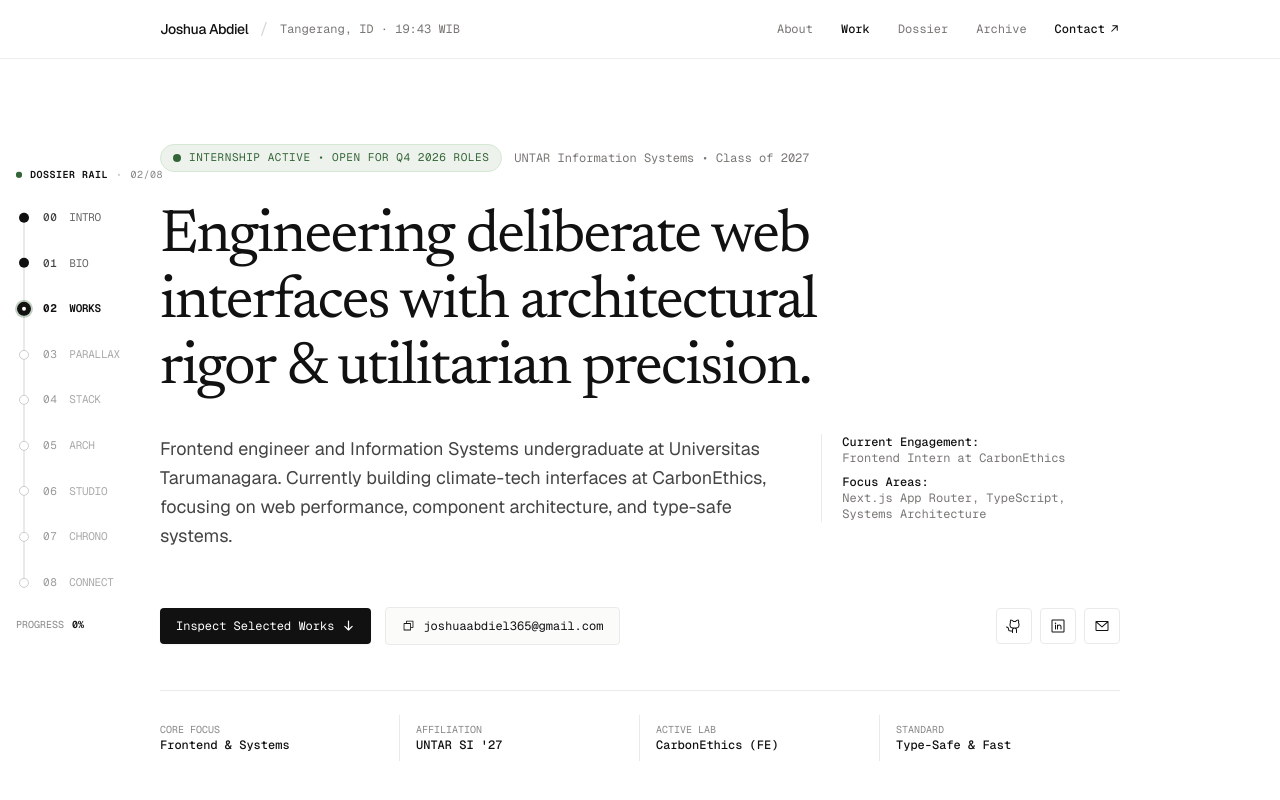
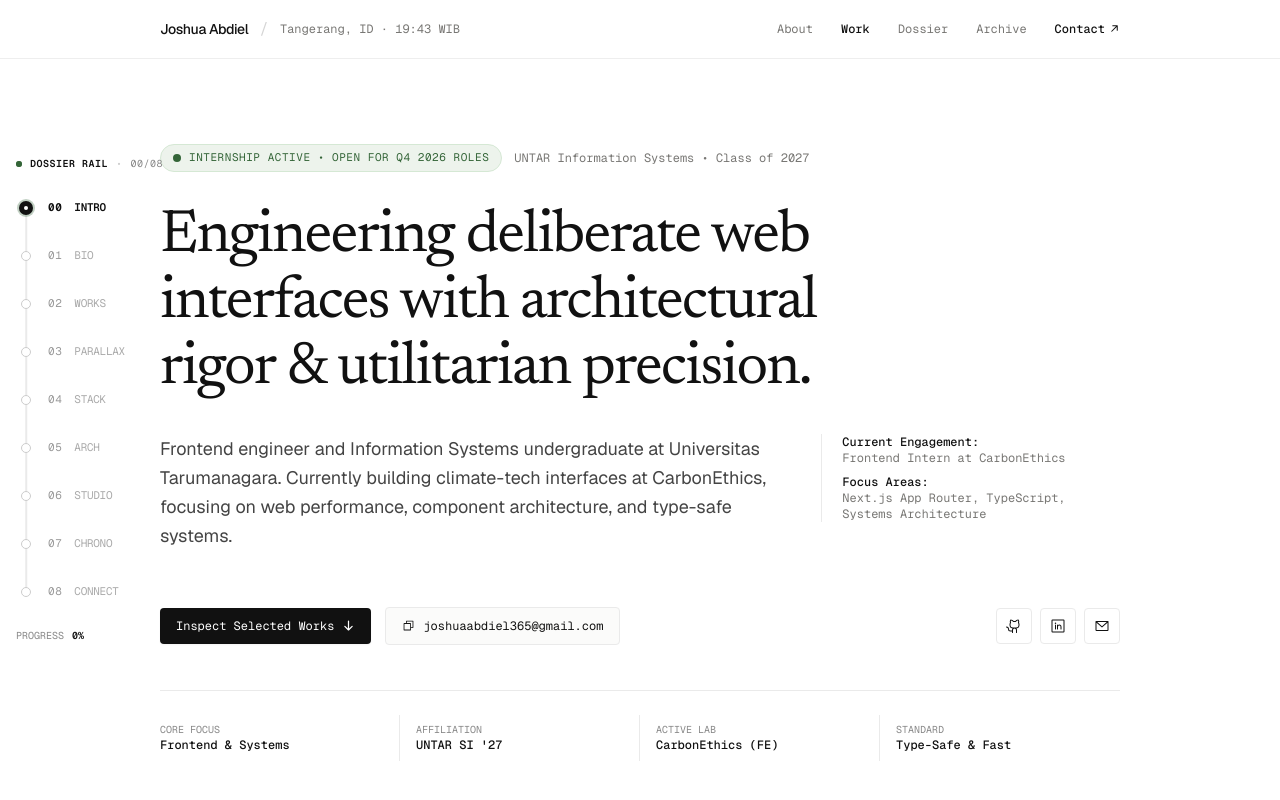
Before and after one commit to SwithinHalee/Portofolio-Joshua, a Next.js app: page / in a window 1280 px wide. Shown: the top 800 px of the page. Built offline with nearby package versions, Linux system fonts and the light colour scheme.

Commit message:
fix(milestone): synchronize dynamic fill line with exact dot centers and section positions

```diff
--- a/src/components/scroll-milestone.tsx
+++ b/src/components/scroll-milestone.tsx
@@ -1,6 +1,6 @@
 "use client";
 
-import { useEffect, useState, useMemo } from "react";
+import { useEffect, useState, useRef, useCallback } from "react";
 import { motion } from "framer-motion";
 
 interface MilestoneItem {
@@ -24,51 +24,127 @@ const MILESTONES: MilestoneItem[] = [
 
 export function ScrollMilestone() {
   const [activeId, setActiveId] = useState<string>("hero");
-  const [scrollProgress, setScrollProgress] = useState<number>(0);
+  const [milestoneProgress, setMilestoneProgress] = useState<number>(0);
   const [hoveredId, setHoveredId] = useState<string | null>(null);
+  const [trackMetrics, setTrackMetrics] = useState<{ top: number; height: number }>({
+    top: 10,
+    height: 320,
+  });
 
+  const listRef = useRef<HTMLDivElement>(null);
+  const dotRefs = useRef<(HTMLDivElement | null)[]>([]);
+
+  // Measure exact vertical centers of first and last dot
+  const updateTrackMetrics = useCallback(() => {
+    if (!listRef.current) return;
+    const firstDot = dotRefs.current[0];
+    const lastDot = dotRefs.current[MILESTONES.length - 1];
+
+    if (firstDot && lastDot) {
+      const listRect = listRef.current.getBoundingClientRect();
+      const firstRect = firstDot.getBoundingClientRect();
+      const lastRect = lastDot.getBoundingClientRect();
+
+      // Exact center Y relative to listRef container
+      const top = firstRect.top + firstRect.height / 2 - listRect.top;
+      const bottom = lastRect.top + lastRect.height / 2 - listRect.top;
+      const height = Math.max(bottom - top, 0);
+
+      setTrackMetrics({ top, height });
+    }
+  }, []);
+
+  useEffect(() => {
+    updateTrackMetrics();
+    window.addEventListener("resize", updateTrackMetrics);
+    return () => window.removeEventListener("resize", updateTrackMetrics);
+  }, [updateTrackMetrics]);
+
+  // Section-synchronized scroll tracking
   useEffect(() => {
     let ticking = false;
 
-    function onScroll() {
+    function handleScroll() {
       if (!ticking) {
         window.requestAnimationFrame(() => {
-          // Calculate overall scroll progress (0 to 1)
-          const docHeight = document.documentElement.scrollHeight - window.innerHeight;
-          const currentScroll = window.scrollY;
-          const progress = docHeight > 0 ? Math.min(Math.max(currentScroll / docHeight, 0), 1) : 0;
-          setScrollProgress(progress);
+          const scrollY = window.scrollY;
+          const viewportH = window.innerHeight;
+          const totalDocH = document.documentElement.scrollHeight;
+          const maxScroll = totalDocH - viewportH;
 
-          // Find current active section
-          const scrollPos = currentScroll + window.innerHeight * 0.35;
-          let current = MILESTONES[0].id;
+          // 1. If at top edge, snap to start
+          if (scrollY <= 15) {
+            setActiveId(MILESTONES[0].id);
+            setMilestoneProgress(0);
+            ticking = false;
+            return;
+          }
 
-          for (const item of MILESTONES) {
-            const el = document.getElementById(item.id);
+          // 2. If at bottom edge of document, snap to end
+          if (scrollY + viewportH >= totalDocH - 25) {
+            setActiveId(MILESTONES[MILESTONES.length - 1].id);
+            setMilestoneProgress(1);
+            ticking = false;
+            return;
+          }
+
+          // 3. Compute absolute top position of each section
+          const sectionTops: number[] = [];
+          for (let i = 0; i < MILESTONES.length; i++) {
+            const el = document.getElementById(MILESTONES[i].id);
             if (el) {
-              const top = el.offsetTop;
-              if (scrollPos >= top) {
-                current = item.id;
-              }
+              const rect = el.getBoundingClientRect();
+              sectionTops[i] = rect.top + scrollY;
+            } else {
+              sectionTops[i] = (i / (MILESTONES.length - 1)) * maxScroll;
             }
           }
-          setActiveId(current);
+
+          // Dynamic detection threshold (middle/upper portion of screen)
+          const threshold = viewportH * 0.32;
+          const probeY = scrollY + threshold;
+
+          // Find which section is currently active
+          let currentIdx = 0;
+          for (let i = 0; i < sectionTops.length; i++) {
+            if (probeY >= sectionTops[i]) {
+              currentIdx = i;
+            }
+          }
+
+          setActiveId(MILESTONES[currentIdx].id);
+
+          // Interpolate progress smoothly between current section and next section
+          const numSegments = MILESTONES.length - 1;
+          if (currentIdx >= numSegments) {
+            setMilestoneProgress(1);
+          } else {
+            const startY = sectionTops[currentIdx];
+            const endY = sectionTops[currentIdx + 1] || startY + 400;
+            const segmentDist = Math.max(endY - startY, 1);
+            const localProgress = Math.min(
+              Math.max((probeY - startY) / segmentDist, 0),
+              1
+            );
+
+            const calculatedProgress = (currentIdx + localProgress) / numSegments;
+            setMilestoneProgress(Math.min(Math.max(calculatedProgress, 0), 1));
+          }
+
           ticking = false;
         });
         ticking = true;
       }
     }
 
-    window.addEventListener("scroll", onScroll, { passive: true });
-    onScroll();
+    window.addEventListener("scroll", handleScroll, { passive: true });
+    handleScroll();
 
-    return () => window.removeEventListener("scroll", onScroll);
+    return () => window.removeEventListener("scroll", handleScroll);
   }, []);
 
-  const activeIndex = useMemo(() => {
-    const idx = MILESTONES.findIndex((m) => m.id === activeId);
-    return idx === -1 ? 0 : idx;
-  }, [activeId]);
+  const activeIndex = MILESTONES.findIndex((m) => m.id === activeId);
+  const currentIdx = activeIndex === -1 ? 0 : activeIndex;
 
   const scrollTo = (id: string) => {
     const el = document.getElementById(id);
@@ -77,11 +153,11 @@ export function ScrollMilestone() {
     }
   };
 
-  const percentage = Math.round(scrollProgress * 100);
+  const percentage = Math.round(milestoneProgress * 100);
 
   return (
     <>
-      {/* 1. Desktop & Widescreen Milestone Rail (Borderless & Container-free) */}
+      {/* 1. Desktop & Widescreen Milestone Rail (Borderless, Pure Architectural Track) */}
       <nav
         aria-label="Document Section Milestones"
         className="fixed left-4 2xl:left-8 top-1/2 -translate-y-1/2 z-40 hidden xl:flex flex-col items-start select-none py-2"
@@ -96,29 +172,37 @@ export function ScrollMilestone() {
             <span className="font-semibold text-[#111111]">DOSSIER RAIL</span>
             <span className="text-[#CCCCCC]">•</span>
             <span className="tabular-nums text-[10px] font-mono text-[#888888]">
-              {MILESTONES[activeIndex]?.num}/08
+              {MILESTONES[currentIdx]?.num}/08
             </span>
           </div>
 
           {/* Milestone Nodes Track & Continuous Fill Line */}
-          <div className="relative py-1">
-            {/* Background Static Track */}
-            <div className="absolute left-[7px] top-[9px] bottom-[9px] w-[1.5px] bg-[#EAEAEA] rounded-full" />
-
-            {/* Dynamic Active Fill Track */}
+          <div ref={listRef} className="relative py-1">
+            {/* Background Static Hairline Track (Mathematically centered on dot axis) */}
             <div
-              className="absolute left-[7px] top-[9px] w-[1.5px] bg-[#111111] rounded-full transition-all duration-150 ease-out"
+              className="absolute left-2.5 -translate-x-1/2 w-[1.5px] bg-[#EAEAEA] rounded-full z-0 pointer-events-none"
               style={{
-                height: `calc(${scrollProgress * 100}% - ${scrollProgress * 18}px)`,
-                maxHeight: "calc(100% - 18px)",
+                top: `${trackMetrics.top}px`,
+                height: `${trackMetrics.height}px`,
               }}
             />
 
-            {/* List of Milestones (Taller Spacing) */}
-            <div className="flex flex-col space-y-6 2xl:space-y-7 relative">
+            {/* Dynamic Active Fill Track (Strictly synchronized with dot positions) */}
+            <div
+              className="absolute left-2.5 -translate-x-1/2 w-[1.5px] bg-[#111111] rounded-full z-0 pointer-events-none transition-[height] duration-100 ease-out"
+              style={{
+                top: `${trackMetrics.top}px`,
+                height: `${milestoneProgress * trackMetrics.height}px`,
+              }}
+            />
+
+            {/* List of Milestones */}
+            <div className="flex flex-col space-y-6 2xl:space-y-7 relative z-10">
               {MILESTONES.map((item, idx) => {
                 const isActive = item.id === activeId;
-                const isPassed = idx <= activeIndex;
+                // Dot is passed as soon as fill line reaches it
+                const dotThreshold = idx / (MILESTONES.length - 1) - 0.005;
+                const isPassed = milestoneProgress >= dotThreshold || idx <= currentIdx;
                 const isHovered = hoveredId === item.id;
 
                 return (
@@ -134,20 +218,25 @@ export function ScrollMilestone() {
                       className="group/btn flex items-center gap-3 text-left focus:outline-none focus-visible:ring-1 focus-visible:ring-[#111111] rounded py-0.5"
                       aria-label={`Scroll to ${item.fullLabel}`}
                     >
-                      {/* Node Bullet / Marker */}
-                      <div className="relative flex items-center justify-center w-[15px] h-[15px] z-10">
+                      {/* Node Bullet / Marker (Exact 20px w-5 container centered with track) */}
+                      <div
+                        ref={(el) => {
+                          dotRefs.current[idx] = el;
+                        }}
+                        className="relative flex items-center justify-center w-5 h-5 flex-shrink-0"
+                      >
                         {isActive ? (
                           <motion.div
                             layoutId="active-milestone-marker"
-                            className="w-3.5 h-3.5 rounded-full bg-[#111111] ring-2 ring-[#346538]/30 flex items-center justify-center"
+                            className="w-3.5 h-3.5 rounded-full bg-[#111111] ring-2 ring-[#346538]/30 flex items-center justify-center z-10"
                             transition={{ type: "spring", stiffness: 350, damping: 30 }}
                           >
                             <span className="w-1 h-1 rounded-full bg-white block" />
                           </motion.div>
                         ) : isPassed ? (
-                          <div className="w-2.5 h-2.5 rounded-full bg-[#111111] transition-colors duration-150" />
+                          <div className="w-2.5 h-2.5 rounded-full bg-[#111111] transition-colors duration-150 z-10" />
                         ) : (
-                          <div className="w-2.5 h-2.5 rounded-full border border-[#CCCCCC] bg-[#FFFFFF] transition-colors duration-150 group-hover/btn:border-[#111111]" />
+                          <div className="w-2.5 h-2.5 rounded-full border border-[#CCCCCC] bg-[#FFFFFF] transition-colors duration-150 group-hover/btn:border-[#111111] z-10" />
                         )}
                       </div>
 
@@ -185,9 +274,11 @@ export function ScrollMilestone() {
                         animate={{ opacity: 1, x: 0 }}
                         exit={{ opacity: 0, x: -6 }}
                         transition={{ duration: 0.15 }}
-                        className="absolute left-full ml-3.5 px-2.5 py-1 rounded-[4px] bg-[#111111] text-white font-mono text-[10px] uppercase tracking-wider whitespace-nowrap z-50 pointer-events-none shadow-md border border-[#333333]"
+                        className="absolute left-full ml-3 px-2.5 py-1 rounded-[4px] bg-[#111111] text-white font-mono text-[10px] uppercase tracking-wider whitespace-nowrap z-50 pointer-events-none shadow-md border border-[#333333]"
                       >
-                        <span>{item.num} // {item.fullLabel}</span>
+                        <span>
+                          {item.num} // {item.fullLabel}
+                        </span>
                       </motion.div>
                     )}
                   </div>
@@ -199,12 +290,14 @@ export function ScrollMilestone() {
           {/* Bottom Live Digital Meter */}
           <div className="mt-3 pt-2 flex items-center gap-2 font-mono text-[10px] text-[#787774]">
             <span className="uppercase text-[#888888]">PROGRESS</span>
-            <span className="font-semibold text-[#111111] tabular-nums">{percentage}%</span>
+            <span className="font-semibold text-[#111111] tabular-nums">
+              {percentage}%
+            </span>
           </div>
         </div>
       </nav>
 
-      {/* 2. Mobile & Tablet Minimal Floating Status (Borderless & Container-free) */}
+      {/* 2. Mobile & Tablet Minimal Floating Status (Borderless) */}
       <aside
         aria-label="Mobile reading progress"
         className="fixed bottom-4 left-4 z-40 xl:hidden select-none"
@@ -212,14 +305,14 @@ export function ScrollMilestone() {
         <button
           type="button"
           onClick={() => {
-            const nextIdx = (activeIndex + 1) % MILESTONES.length;
+            const nextIdx = (currentIdx + 1) % MILESTONES.length;
             scrollTo(MILESTONES[nextIdx].id);
           }}
           className="flex items-center gap-2 font-mono text-[10px] text-[#111111] active:scale-95 transition-transform"
         >
           <div className="w-1.5 h-1.5 rounded-full bg-[#346538] animate-pulse" />
           <span className="font-semibold">
-            {MILESTONES[activeIndex]?.num} {MILESTONES[activeIndex]?.shortLabel}
+            {MILESTONES[currentIdx]?.num} {MILESTONES[currentIdx]?.shortLabel}
           </span>
           <span className="text-[#CCCCCC]">•</span>
           <span className="tabular-nums text-[#787774]">{percentage}%</span>
```
